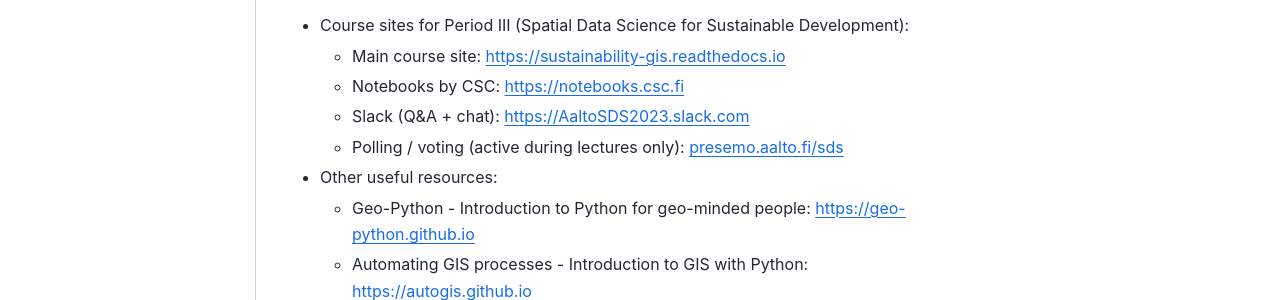
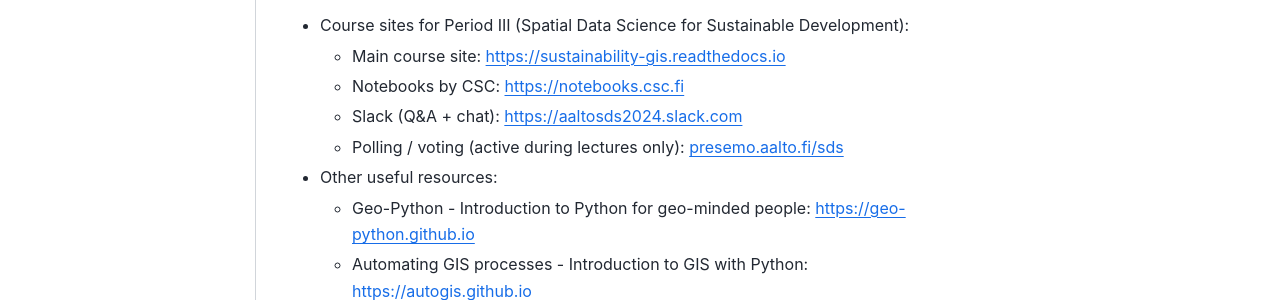
Before and after one commit to AaltoGIS/Sustainability-GIS, a Sphinx documentation site: the page built from source/course-info/course-info.rst, in a window 1280 px wide and 1289 px high. Shown: the part 713-1013 px from the top of the window. Built offline with Sphinx 7.4.7 and the Sphinx Book theme 1.1.4, drawn with Linux system fonts in a browser that asks for light colours; some of the changed lines change nothing that is shown.

Commit message:
Update course info

```diff
--- a/source/course-info/course-info.rst
+++ b/source/course-info/course-info.rst
@@ -26,7 +26,7 @@
 
   - Main course site: `<https://sustainability-gis.readthedocs.io>`_
   - Notebooks by CSC: `<https://notebooks.csc.fi>`_
-  - Slack (Q&A + chat): `<https://AaltoSDS2023.slack.com>`_
+  - Slack (Q&A + chat): `<https://aaltosds2024.slack.com>`_
   - Polling / voting (active during lectures only): `presemo.aalto.fi/sds <https://presemo.aalto.fi/sds/>`__
 
 - Other useful resources:
```
